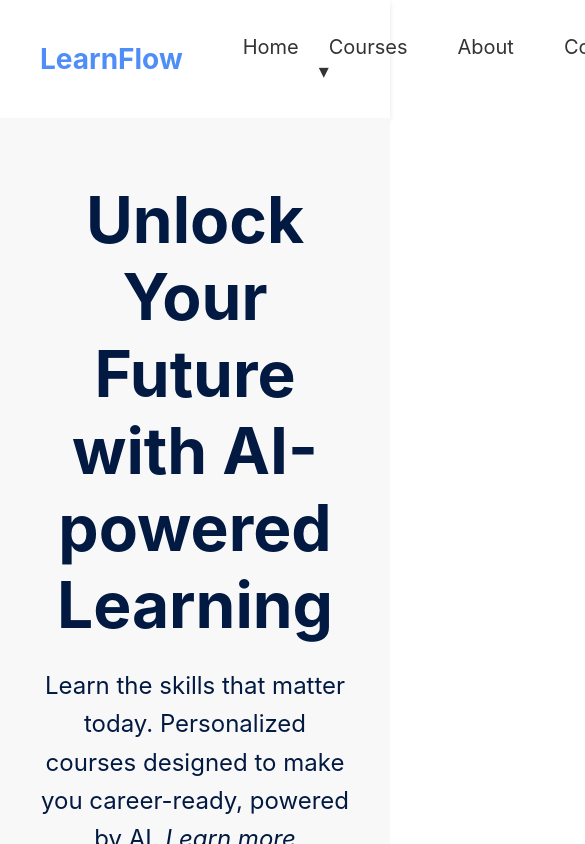
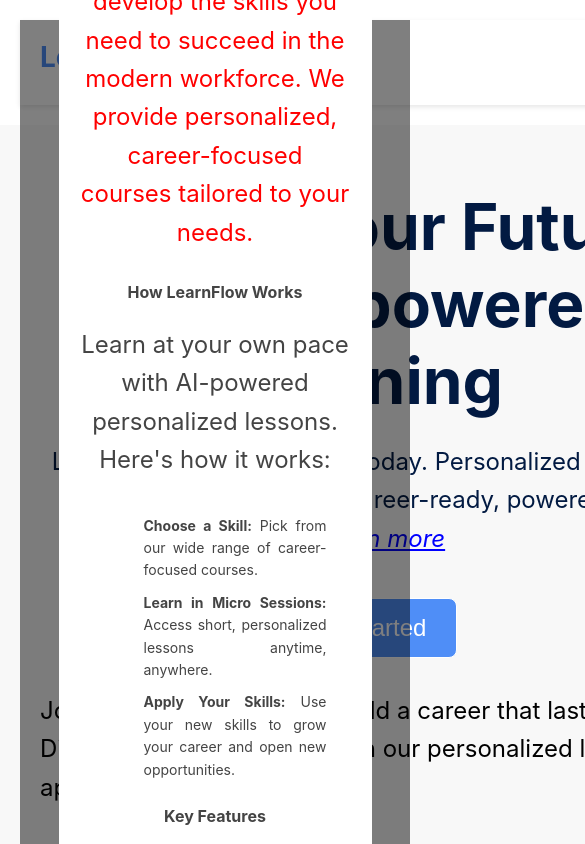
Before and after one commit to lukman8840/LearnFlow, a React (Create React App) app: page / in a window 390 px wide. Both pictures are taken after a click on the element "Learn more". Shown: the top 844 px of the page, 585 px wide, since content can reach past the window. Built offline with nearby package versions, Linux system fonts and the light colour scheme.

Commit message:
query media added on the landing page

```diff
--- a/src/components/HeroSection.jsx
+++ b/src/components/HeroSection.jsx
@@ -1,20 +1,59 @@
-import React from 'react';
+import React, { useState } from 'react';
 import '../styles/HeroSection.css';
 import { SiGmail, SiGooglechrome, SiGooglecloud, SiGoogledocs, SiHackerrank, SiOpenai } from 'react-icons/si';
 import whyImage from '../assets/Hero-image.webp'
+import { useNavigate } from 'react-router-dom';
 
 const HeroSection = () => {
+  const [showModal, setShowModal] = useState(false);
+
+  const navigate = useNavigate();
+
+  const handleLearnMore = () => {
+      setShowModal(true);
+  }
+
+    const closeModal = () => {
+      setShowModal(false);
+    }
   return (
     <div className='hero-section'>
-      {/* Top Text Content */}
       <div className="hero-content">
         <h1>Unlock Your Future with AI-powered Learning</h1>
         <p>
-          Learn the skills that matter today. Personalized courses designed to make you career-ready, powered by AI. <span>Learn more</span>
+          Learn the skills that matter today. Personalized courses designed to make you career-ready, powered by AI.
+           <span onClick={handleLearnMore} style={{ color:  'blue', cursor: 'pointer'}}>Learn more</span>
         </p>
 
+          { showModal &&
+
+              <div className='modal-overlay'>
+                <div className="modal-content">
+
+                  <button className="close-btn" onClick={closeModal}>X</button>
+                    <h2>About LearnFlow</h2>
+                     <p className='learnFlow'>LearnFlow is an AI-powered learning platform that helps you develop the skills you need to succeed in the modern workforce. We provide personalized, career-focused courses tailored to your needs.</p>
+                     <h3 className='features'>How LearnFlow Works</h3>
+                     <p className='paragraph'>Learn at your own pace with AI-powered personalized lessons. Here's how it works:</p>
+                     <ol>
+                       <li><strong>Choose a Skill:</strong> Pick from our wide range of career-focused courses.</li>
+                       <li><strong>Learn in Micro Sessions:</strong> Access short, personalized lessons anytime, anywhere.</li>
+                       <li><strong>Apply Your Skills:</strong> Use your new skills to grow your career and open new opportunities.</li>
+                     </ol>
+
+                     <h3 className='features'>Key Features</h3>
+                      <ul>
+                          <li>🎯 Personalized Learning Paths</li>
+                          <li>📚 Career-Relevant Courses</li>
+                          <li>⚡ Fast, Micro-Learning Sessions</li>
+                           <li>🌍 Accessible Anywhere, Anytime</li>
+                      </ul>
+                  </div>
+
+              </div>}
+
         <div className="cta-buttons">
-          <button className="cta-btn primary">Get Started</button>
+          <button className="cta-btn primary" onClick={() => navigate('./login')}>Get Started</button>
         </div>
       </div>
 
@@ -82,7 +121,7 @@
             <div className="step-card">
               <div className="step-icon">📝</div>
               <h3>1. Choose a Skill</h3>
-              <p>Pick from our wide range of career focused courses</p>
+              <p className='how-p'>Pick from our wide range of career focused courses</p>
             </div>
 
             <div className="step-card">
--- a/src/components/Navbar.jsx
+++ b/src/components/Navbar.jsx
@@ -6,8 +6,13 @@
 const Navbar = () => {
 
   const navigate = useNavigate();
+  const [showMenu, setShowMenu] = useState(false)
+  const [showDropdown, setShowDropdown] = useState(false)
 
-  const [showDropdown, setShowDropdown] = useState(false)
+
+  const toggelMenu = () => {
+    setShowMenu(prev => !prev);
+  }
 
   return (
     <div className='nav-container'>
@@ -17,7 +22,7 @@
            <h1 onClick={() => navigate('./')}>LearnFlow</h1>
 
         </div>
-        <div className="nav-links">
+        <div className={`nav-links ${showMenu ? 'show' : ''}`}>
             <Link to="/">Home</Link>
 
             <div className='dropdown'
@@ -44,6 +49,10 @@
           <span className='login-text'>Login</span>
           <FaSignInAlt style={{marginLeft: '18px'}}/>
         </button>
+        <button className="menu-toggle" onClick={toggelMenu}>
+          {showMenu ? 'X' : '☰'}
+        </button>
+
       </div>
     </div>
   )
--- a/src/components/SignUpForm.jsx
+++ b/src/components/SignUpForm.jsx
@@ -1,7 +1,7 @@
 import React, { useState } from 'react'
 import '../styles/Auth.css'
 import { Link } from 'react-router-dom';
-// import { useSearchParams } from 'react-router-dom'
+
 
 const SignUpForm = () => {
 
@@ -19,7 +19,7 @@
             ...prev,
             [e.target.name]: e.target.value
         }))
-        console.log('Signing up with:', formData);
+
     }
 
     const handleSubmit = (e) => {
@@ -28,6 +28,7 @@
             alert('Passwords do not match!')
             return;
         }
+        console.log('Signing up with:', formData);
     }
   return (
     <div className='auth-container'>
@@ -61,7 +62,12 @@
             required
         />
 
-        <select name='course'>
+        <select
+            name='course'
+            value={formData.course}
+            onChange={handleChange}
+            required
+            >
             <option value="">Select Course</option>
             <option value="gmail">Gmail Basics</option>
             <option value="docs">Google Docs</option>
@@ -87,15 +93,19 @@
             name='password'
             type='password'
             placeholder='Enter Your Password'
-            value={formData.password && (
-                <small style={{ color: formData.password.length < 8 ? 'red' : 'green'}}>{formData.password.length < 8
-                    ? 'Password to short (minmium of 8 characters)'
-                    : 'Strong password'
-                }</small>
-            )}
+            value={formData.password}
             onChange={handleChange}
             required
         />
+            {formData.password && (
+                <small>
+                    {formData.password.length < 8
+                        ? 'Password too short (minimium of 8 characters)'
+                        : 'Strong password'
+                    }
+                </small>
+            )}
+
         <input
             name='confirmPassword'
             type='password'
@@ -104,7 +114,6 @@
             onChange={handleChange}
             required
         />
-
         <button type='submit'>Sign Up </button>
     </form>
     <p className='have-an-account'>Already have an account? <Link to='/login'>Login here</Link> </p>
--- a/src/index.css
+++ b/src/index.css
@@ -11,3 +11,88 @@
   font-family: source-code-pro, Menlo, Monaco, Consolas, 'Courier New',
     monospace;
 }
+
+.modal-overlay {
+  position: fixed;
+  top: 0;
+  left: 0;
+  width: 100%;
+  height: 100%;
+  margin: 20px;
+  background: rgba(0, 0, 0, 0.5);
+  display: flex;
+  justify-content: center;
+  align-items: center;
+  z-index: 1000;
+}
+
+.modal-content {
+  background: white;
+  padding: 20px;
+  border-radius: 8px;
+  width: 70%;
+  max-width: 600px;
+  position: relative;
+}
+
+.close-btn {
+  position: absolute;
+  top: 10px;
+  right: 10px;
+  background: none;
+  border: none;
+  font-size: 18px;
+  cursor: pointer;
+}
+
+.cta-btn {
+  background-color: #007bff;
+  color: white;
+  border: none;
+  padding: 10px 20px;
+  font-size: 16px;
+  cursor: pointer;
+  border-radius: 5px;
+}
+
+.cta-btn:hover {
+  background-color: #0056b3;
+}
+.modal-content h2 {
+  font-size: 1rem;
+  color: #444;
+  margin: 0px;
+}
+.learnFlow {
+  font-size: 14px;
+  color: red;
+  margin: 2px;
+}
+.learnFlow h3 {
+  margin: 2px;
+  color: green;
+}
+ol {
+  list-style: none;
+  margin: 20px;
+  line-height: 1.6;
+  font-size: 14px;
+  text-align: justify;
+  color: #444;
+}
+.paragraph {
+  font-size: 14px;
+  color: #444;
+}
+li {
+  list-style: none;
+  text-align: justify;
+  justify-content: center;
+  align-items: center;
+  padding: 5px;
+}
+.features {
+  font-size: 16px;
+  margin: 2px;
+  color: #444;
+}
--- a/src/styles/Auth.css
+++ b/src/styles/Auth.css
@@ -61,3 +61,47 @@
   color: #444;
   font-weight:300;
 }
+
+
+
+
+@media (max-width: 768px) {
+  .auth-container {
+    margin: 20px;
+    width: 100%;
+    justify-content: center;
+    align-items: center;
+    padding: 20px;
+    margin-left: 100px;
+    box-shadow: none;
+  }
+
+  .auth-form {
+    gap: 10px;
+  }
+
+  .auth-form input,
+  .auth-form select,
+  .auth-form button {
+    padding: 10px;
+    font-size: 14px;
+  }
+
+  .auth-tagline {
+    font-size: 0.9rem;
+  }
+
+  .authcontainer {
+    flex-direction: column;
+    align-items: center;
+    text-align: center;
+  }
+
+  .authcontainer p {
+    font-size: 13px;
+  }
+
+  .have-an-account {
+    font-size: 14px;
+  }
+}
--- a/src/styles/HeroSection.css
+++ b/src/styles/HeroSection.css
@@ -193,3 +193,34 @@
     object-fit: cover;
     border-radius: 12px;
 }
+
+
+
+
+
+
+@media (max-width: 768px) {
+    .hero-section{
+        width: 650px;
+    }
+    .courses-grid{
+        display: grid;
+        grid-template-columns: repeat(2, 1fr);
+    }
+    .steps-grid {
+        display: flex;
+        flex-direction: column;
+    }
+    .step-card {
+        width: 100%;
+    }
+    .how-description {
+        font-size: 14px;
+        margin: 20px;
+        padding: 12px;
+        width: 100%;
+        justify-content: center;
+        align-items: center;
+        text-align: justify;
+    }
+}
--- a/src/styles/Navbar.css
+++ b/src/styles/Navbar.css
@@ -5,6 +5,13 @@
     padding: 20px 40px;
     background-color: #fff;
     box-shadow: 0px 2px 5px rgba(0, 0, 0, 0.1);
+}
+.menu-toggle {
+    display: none;
+    background: none;
+    border: none;
+    font-size: 28px;
+    cursor: pointer;
 }
 
 .left-section {
@@ -104,3 +111,53 @@
     background-color: #f0f0f0;
     border-radius: 10px;
 }
+
+
+
+
+@media (max-width: 768px) {
+    .nav-links {
+        display: none;
+        width: 700px;
+        flex-direction: column;
+        gap: 35px;
+        font-size: 32px;
+        text-align: justify;
+        position: absolute;
+        left: 0px;
+        top: 120px;
+        background-color: #fff;
+        padding: 20px;
+        box-shadow: 0px 4px 8px rgba(0, 0, 0, 0.1);
+        z-index: 1000;
+    }
+
+    .nav-links.show {
+        display: flex;
+    }
+    .nav-links a {
+        font-weight: bold;
+    }
+
+    .nav-container {
+        margin: 20px;
+        width: 650px;
+        flex-direction: row;
+        align-items: flex-start;
+        padding: 20px;
+        /* background-color: red; */
+    }
+
+    .right-section {
+        margin-bottom: 10px;
+    }
+
+    .menu-toggle {
+        display: block;
+        margin: 0px;
+
+    }
+    .login {
+        display: none;
+    }
+}
```
